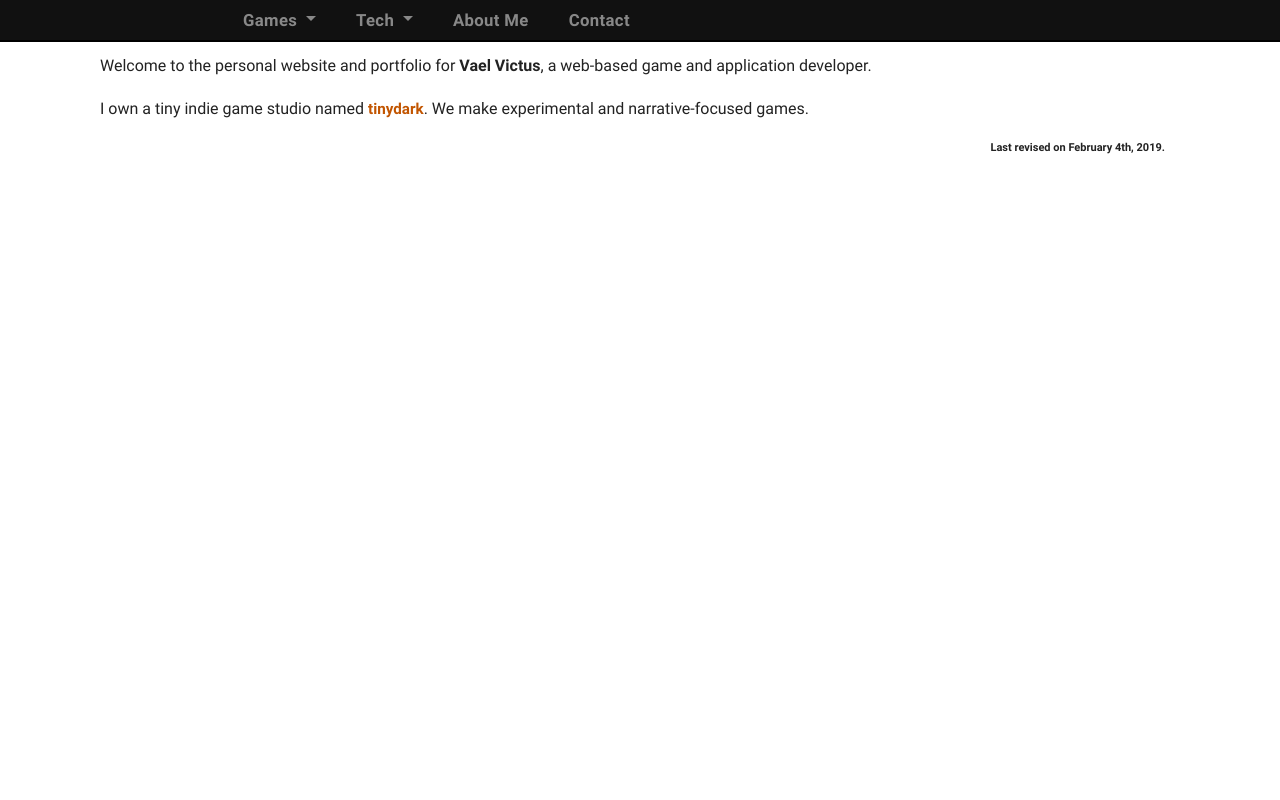
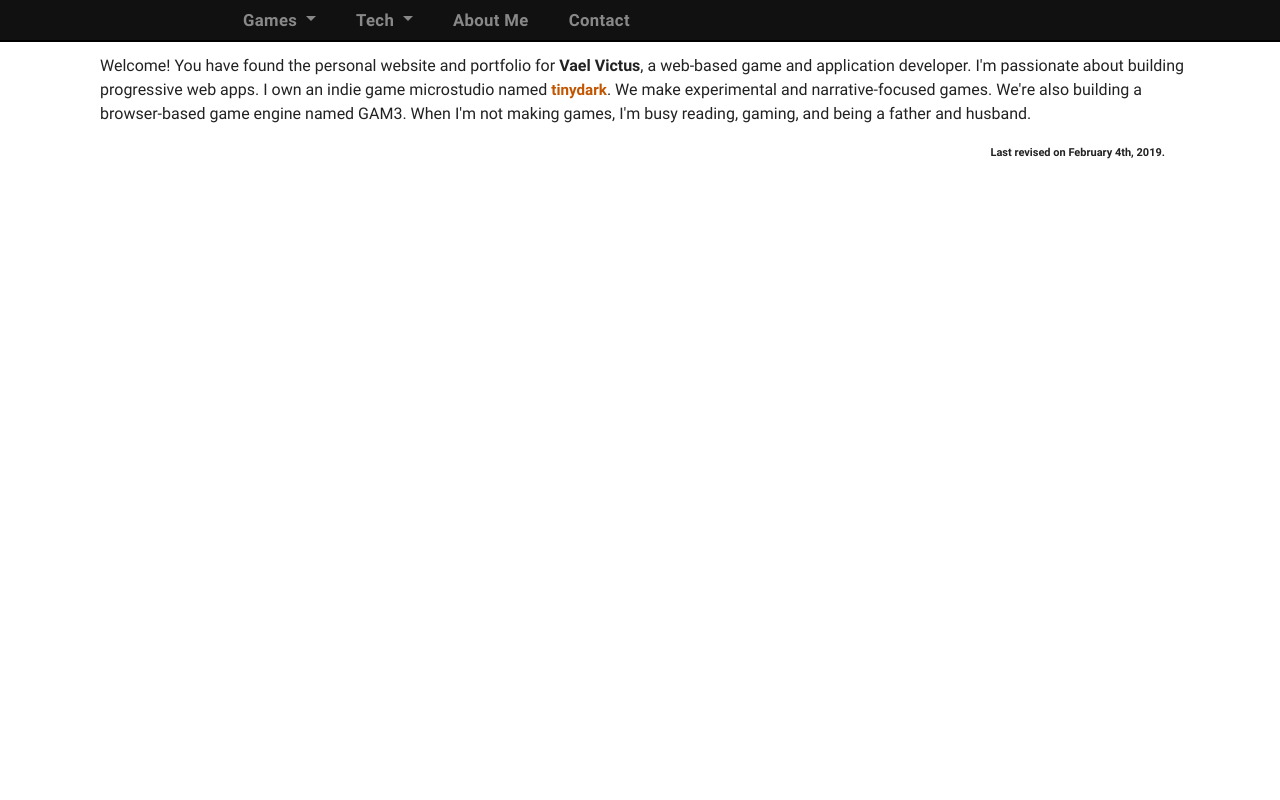
Before and after one commit to VaelVictus/vaelvictus.com, a CakePHP app: the page made by app/View/Pages/index.ctp in a window 1280 px wide. Run offline with PHP 8.4 and a stand-in for CakePHP, Linux system fonts and the light colour scheme; the template is opened without the code that fills it, so the values that code supplies are empty; some libraries are stand-ins or nearby versions.

Commit message:
Opening paragraph

```diff
--- a/app/View/Elements/GAM3.ctp
+++ b/app/View/Elements/GAM3.ctp
@@ -26,13 +26,13 @@
          </a>
         <div class="carousel-caption pt-3 pb-0 d-none d-md-block">
           <h5>Event Edit</h5>
-          <p>An example of a real-life event.</p>
+          <p>Example of a real game's event.</p>
         </div>
       </div>
 
       <div class="carousel-item">
-      	<a href='<?=$this->webroot?>/img/screens/gam3_item.png' target='_blank'>
-	        <?=$this->Html->image('screens/gam3_item.png', ['class' => 'd-block pb-5 w-100'])?>
+      	<a href='<?=$this->webroot?>/img/screens/gam3_item.PNG' target='_blank'>
+	        <?=$this->Html->image('screens/gam3_item.PNG', ['class' => 'd-block pb-5 w-100'])?>
 	       </a>
         <div class="carousel-caption pt-3 pb-0 d-none d-md-block">
           <h5>Item</h5>
--- a/app/View/Pages/index.ctp
+++ b/app/View/Pages/index.ctp
@@ -1,7 +1,6 @@
-<p>Welcome to the personal website and portfolio for <b>Vael Victus</b>, a web-based game and application developer.</p>
+<p>Welcome! You have found the personal website and portfolio for <b>Vael Victus</b>, a web-based game and application developer. I'm passionate about building progressive web apps. I own an indie game microstudio named <a href='https://www.tinydark.com'>tinydark</a>. We make experimental and narrative-focused games. We're also building a browser-based game engine named GAM3. When I'm not making games, I'm busy reading, gaming, and being a father and husband.</p>
 
 <p>
-	I own a tiny indie game studio named <a href='https://www.tinydark.com'>tinydark</a>. We make experimental and narrative-focused games.
 	<div id='last_revised'>Last revised on February 4th, 2019.</div>
 </p>
 
```
